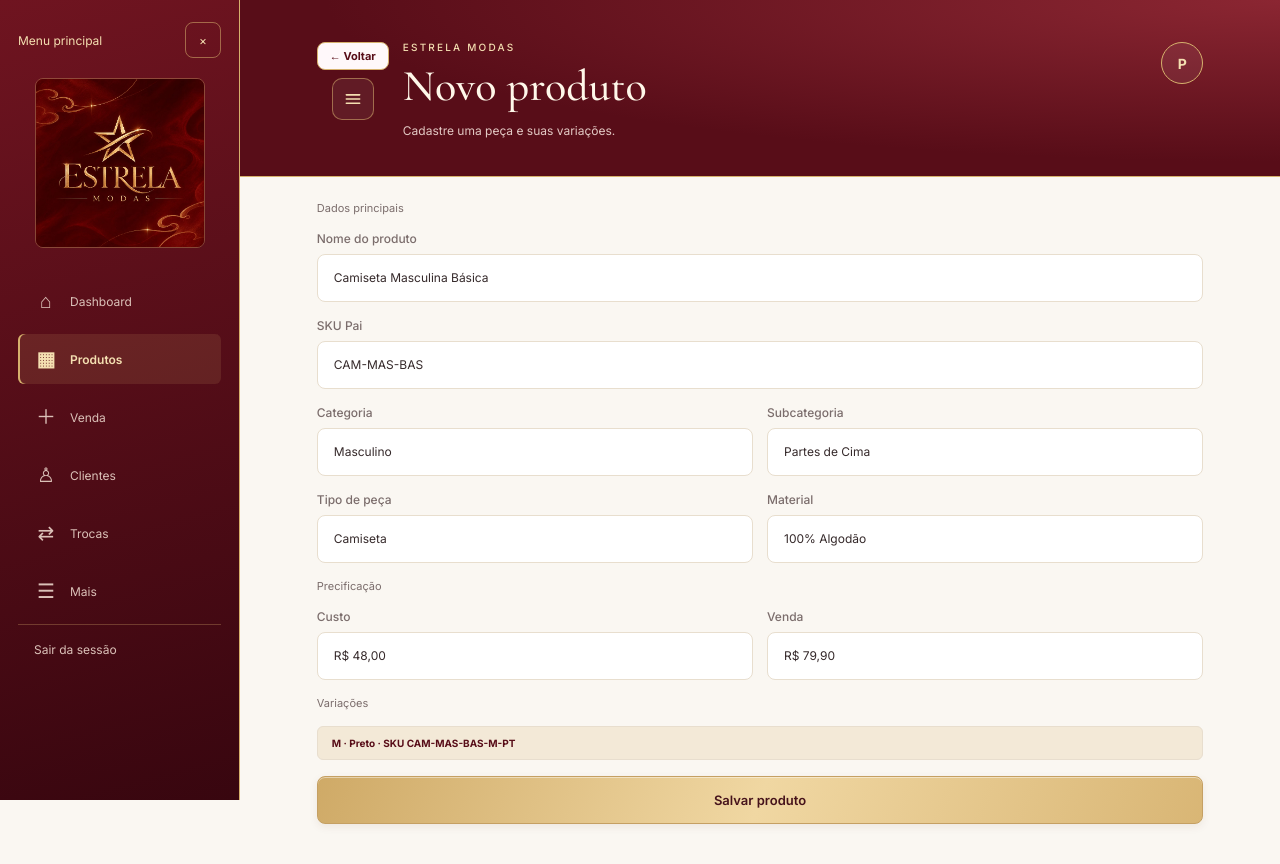
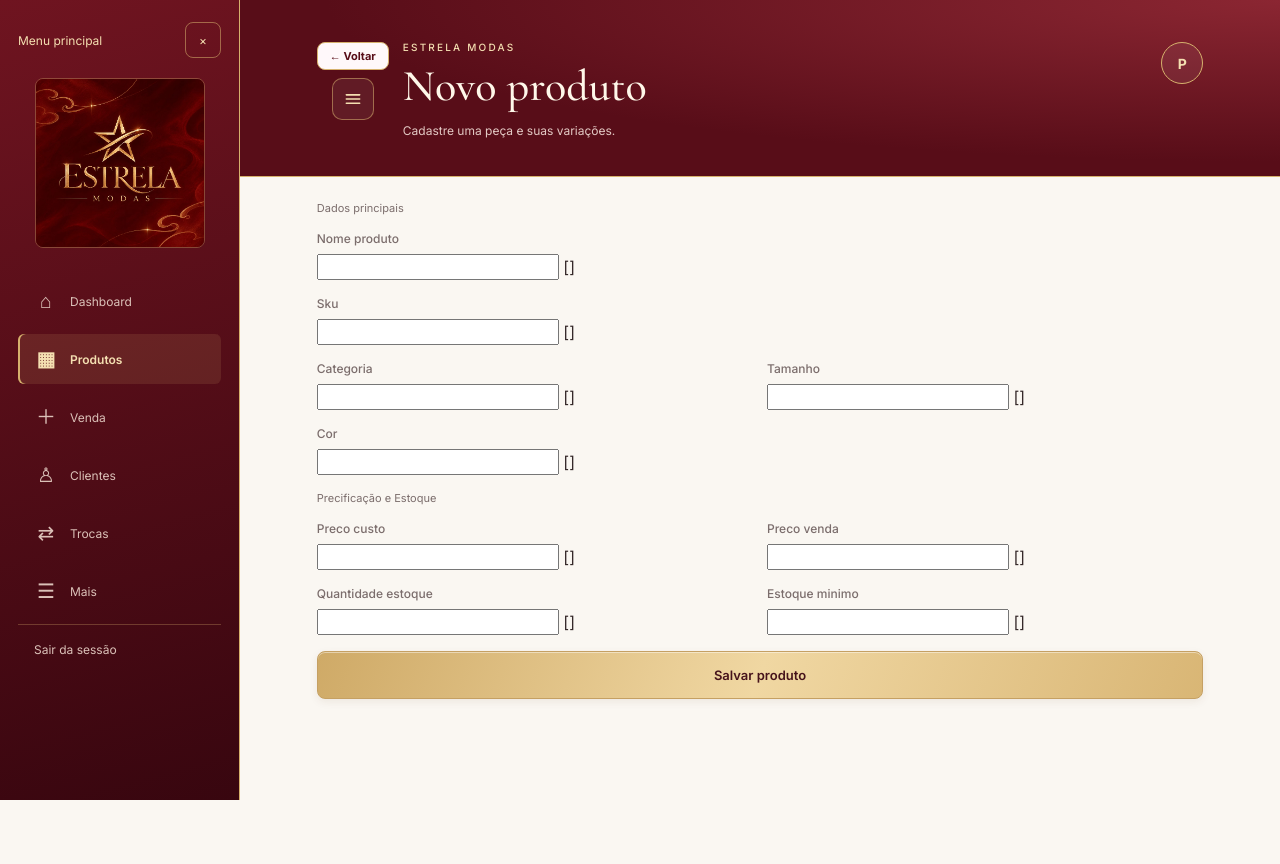
Before and after one commit to anne-cgm/Sistema-de-Gestao-Comercial-Estrela-Modas, a Django app: template frontend/templates/estrela_modas/novo_produto.html in a window 1280 px wide. After the commit the page ends 800 px from the top, so only its background shows below. Run offline with Django 5.2, Linux system fonts and the light colour scheme; the template is opened without the code that fills it, so the values that code supplies are empty, except form fields; tables that the repository leaves empty hold one stand-in row (values such as "Sample post"); form fields are guessed from the names that the template uses.

Commit message:
feat: cadastro de produtos com geracao de QR Code e filtros

```diff
--- a/backend/config/settings.py
+++ b/backend/config/settings.py
@@ -179,3 +179,7 @@ DEFAULT_FROM_EMAIL = os.environ.get(
     'DEFAULT_FROM_EMAIL',
     os.environ.get('EMAIL_HOST_USER', 'noreply@estrelamodas.local'),
 )
+
+import os
+MEDIA_URL = '/media/'
+MEDIA_ROOT = os.path.join(BASE_DIR, 'media')
--- a/backend/config/urls.py
+++ b/backend/config/urls.py
@@ -1,5 +1,8 @@
 from django.contrib import admin
 from django.urls import include, path
+from django.conf import settings
+from django.conf.urls.static import static
+
 
 urlpatterns = [
     path('admin/', admin.site.urls),
@@ -11,4 +14,4 @@ urlpatterns = [
     path('', include('apps.vendas.urls')),
     path('', include('apps.estoque.urls')),
     path('', include('apps.trocas.urls')),
-]
+]  + static(settings.MEDIA_URL, document_root=settings.MEDIA_ROOT)
--- a/frontend/templates/estrela_modas/novo_produto.html
+++ b/frontend/templates/estrela_modas/novo_produto.html
@@ -1168,27 +1168,82 @@
           </div>
           <div class="avatar" data-nome-perfil data-login-perfil="{{ request.user.login }}" aria-label="Perfil">{{ request.user.login|first|upper }}</div>
         </header>
-        <form class="content stack" data-product-form>
+        <form method="post" class="content stack">
+  {% csrf_token %}
+
+  {% if form.errors %}
+    <div class="alert">
+      <p class="form-error">Por favor, corrija os erros abaixo antes de salvar.</p>
+    </div>
+  {% endif %}
+
   <p class="count">Dados principais</p>
-          <label><span class="form-label">Nome do produto</span><input class="input" value="Camiseta Masculina Básica" /></label>
-          <label><span class="form-label">SKU Pai</span><input class="input" value="CAM-MAS-BAS" /></label>
+
+  <label>
+    <span class="form-label">{{ form.nome_produto.label }}</span>
+    {{ form.nome_produto }}
+    {{ form.nome_produto.errors }}
+  </label>
+
+  <label>
+    <span class="form-label">{{ form.sku.label }}</span>
+    {{ form.sku }}
+    {{ form.sku.errors }}
+  </label>
+
   <div class="grid-2">
-            <label><span class="form-label">Categoria</span><input class="input" value="Masculino" /></label>
-            <label><span class="form-label">Subcategoria</span><input class="input" value="Partes de Cima" /></label>
+    <label>
+      <span class="form-label">{{ form.categoria.label }}</span>
+      {{ form.categoria }}
+      {{ form.categoria.errors }}
+    </label>
+
+    <label>
+      <span class="form-label">{{ form.tamanho.label }}</span>
+      {{ form.tamanho }}
+      {{ form.tamanho.errors }}
+    </label>
   </div>
+
+  <label>
+    <span class="form-label">{{ form.cor.label }}</span>
+    {{ form.cor }}
+    {{ form.cor.errors }}
+  </label>
+
+  <p class="count">Precificação e Estoque</p>
+
   <div class="grid-2">
-            <label><span class="form-label">Tipo de peça</span><input class="input" value="Camiseta" /></label>
-            <label><span class="form-label">Material</span><input class="input" value="100% Algodão" /></label>
+    <label>
+      <span class="form-label">{{ form.preco_custo.label }}</span>
+      {{ form.preco_custo }}
+      {{ form.preco_custo.errors }}
+    </label>
+
+    <label>
+      <span class="form-label">{{ form.preco_venda.label }}</span>
+      {{ form.preco_venda }}
+      {{ form.preco_venda.errors }}
+    </label>
   </div>
-          <p class="count">Precificação</p>
+
   <div class="grid-2">
-            <label><span class="form-label">Custo</span><input class="input" value="R$ 48,00" /></label>
-            <label><span class="form-label">Venda</span><input class="input" value="R$ 79,90" /></label>
+    <label>
+      <span class="form-label">{{ form.quantidade_estoque.label }}</span>
+      {{ form.quantidade_estoque }}
+      {{ form.quantidade_estoque.errors }}
+    </label>
+
+    <label>
+      <span class="form-label">{{ form.estoque_minimo.label }}</span>
+      {{ form.estoque_minimo }}
+      {{ form.estoque_minimo.errors }}
+    </label>
   </div>
-          <p class="count">Variações</p>
-          <div class="badge">M · Preto · SKU CAM-MAS-BAS-M-PT</div>
-          <button class="button" type="button" data-save-product>Salvar produto</button>
+
+  <button class="button" type="submit">Salvar produto</button>
 </form>
+
       </section>
       <button class="menu-backdrop" type="button" data-fundo-menu aria-label="Fechar menu" tabindex="-1" hidden></button>
       <nav class="nav" id="menu-principal" data-menu aria-label="Navegação principal">
--- /dev/null
+++ b/package.json
@@ -0,0 +1,5 @@
+{
+  "dependencies": {
+    "html5-qrcode": "^2.3.8"
+  }
+}
```
Also changed, not shown: backend/apps/produtos/models.py (+15 -0 lines), backend/apps/produtos/views.py (+24 -2 lines), frontend/templates/estrela_modas/produtos.html (+47 -2 lines), backend/apps/produtos/migrations/0002_produto_qr_code.py (added), package-lock.json, 1 other file. Lines whose indentation alone changed are shown as unchanged.
